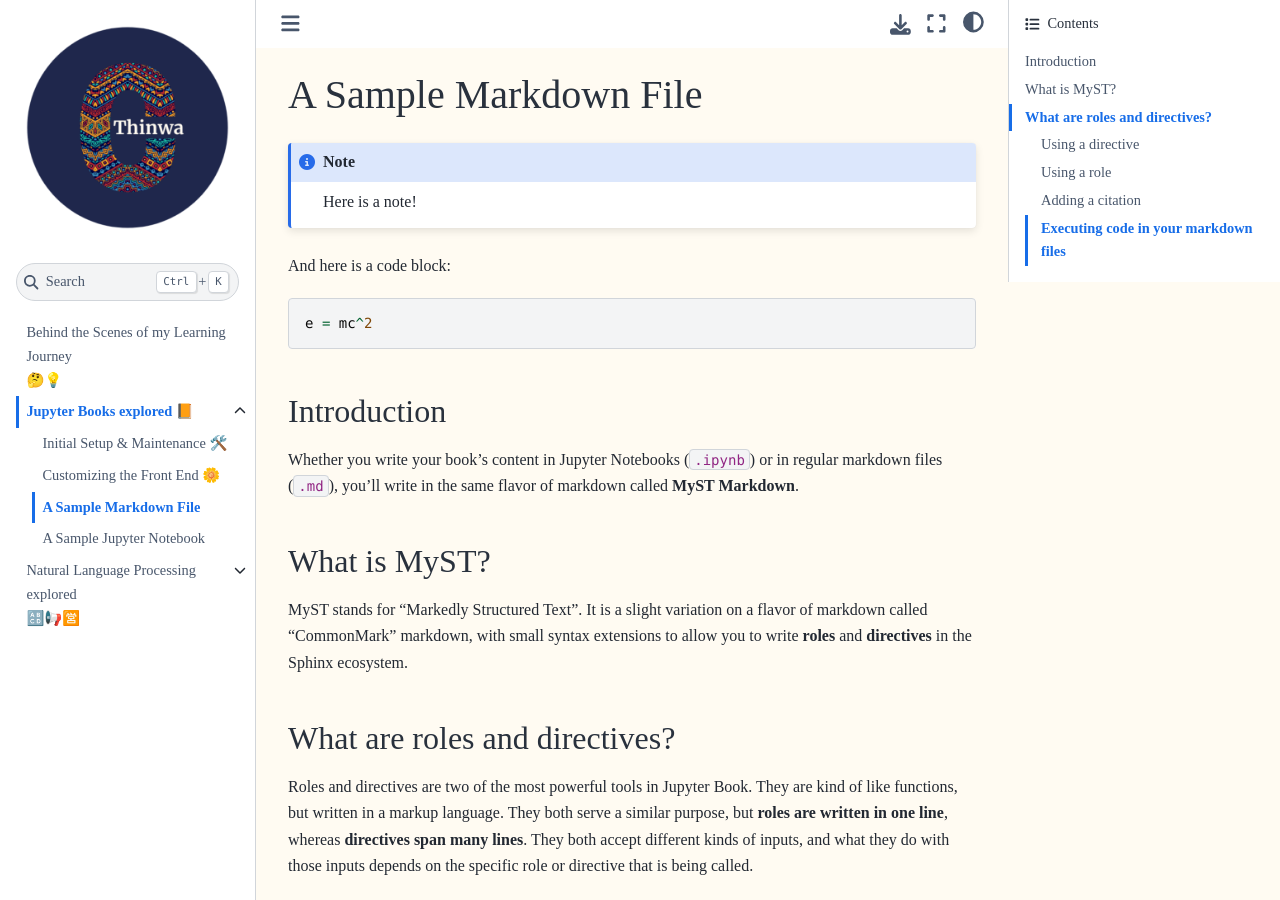
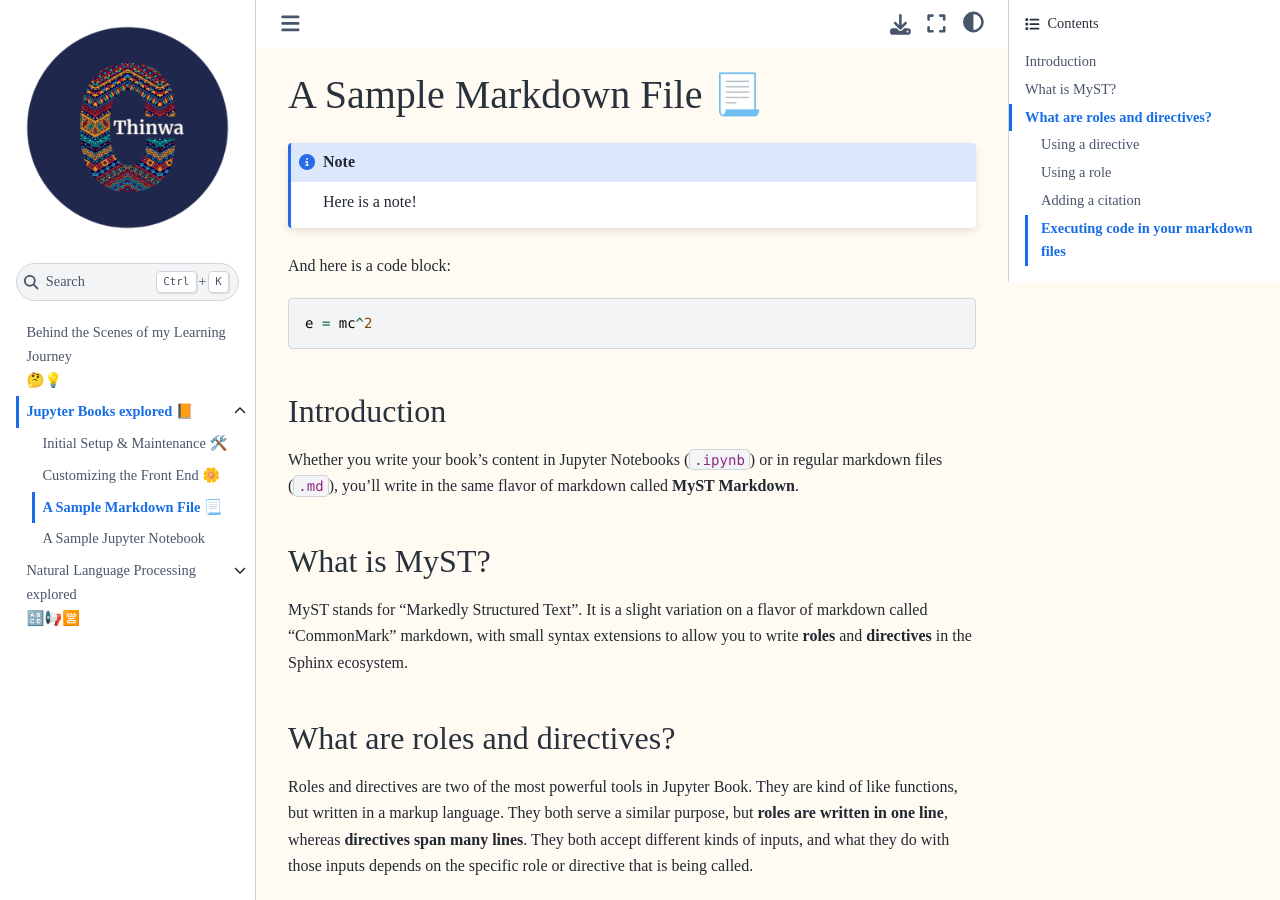
Before and after one commit to CeeThinwa/BTS-Continuous-Learning, a Jupyter Book: the page built from book/sample_markdown.md, in a window 1280 px wide and 900 px high. Built offline with Jupyter Book 1.0.4 settings and Sphinx 7.4.7 and the Sphinx Book theme 1.1.4, drawn with Linux system fonts in a browser that asks for light colours; pages that are not in the unit, such as notebooks, are missing from menus; cross-references to code outside the pages are shown as plain code.

```diff
--- a/book/sample_markdown.md
+++ b/book/sample_markdown.md
@@ -1,4 +1,4 @@
-# A Sample Markdown File
+# A Sample Markdown File 📃
 
 :::{note}
 Here is a note!
```
